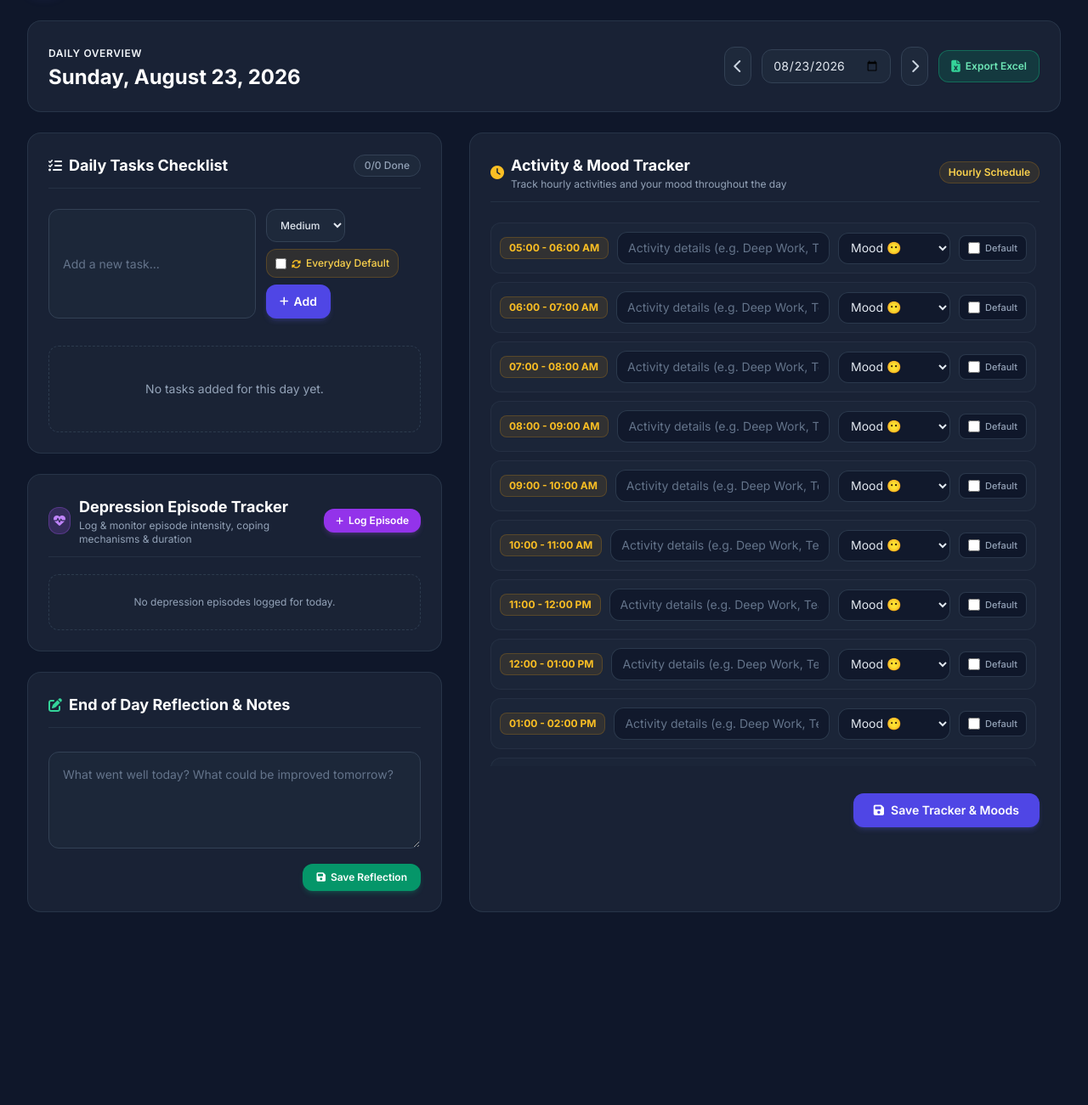
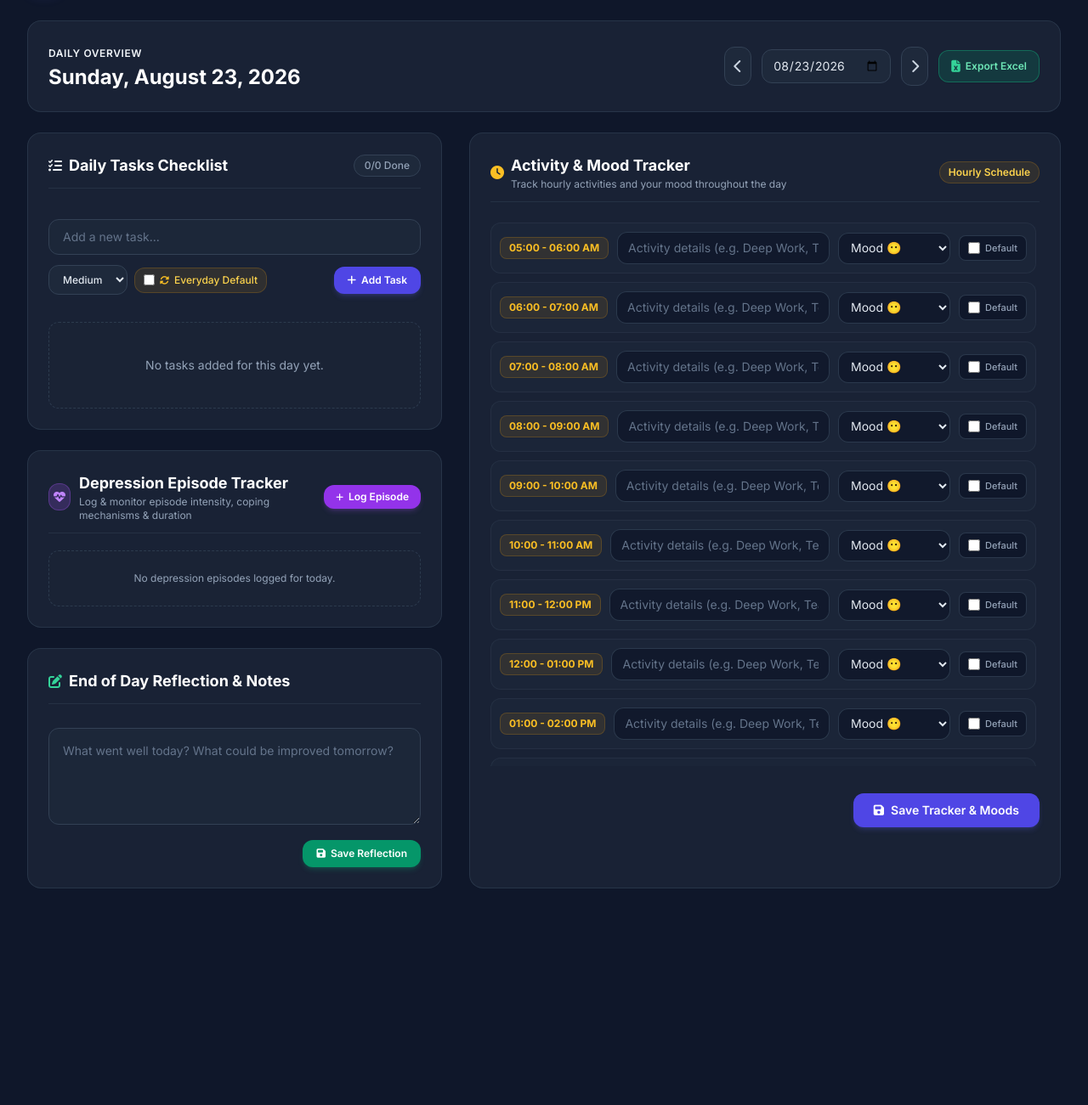
Before and after one commit to nkchoudhary2000/planner_appv1, a Flask app: page /daily in a window 1280 px wide. Shown: the part 65-1366 px from the top of the page at 85% size. Run offline with Flask 3, Linux system fonts and the light colour scheme; the visitor is signed in with stand-in values (Sample User, id 1); data that the repository does not hold is empty; some libraries are stand-ins or nearby versions.

Commit message:
Fix layout overflow on iPad and medium screens for top navigation and Everyday Default button

```diff
--- a/app/templates/base.html
+++ b/app/templates/base.html
@@ -50,7 +50,7 @@
 
                 <!-- Navigation Links (Logged In) -->
                 {% if current_user.is_authenticated %}
-                <div class="hidden md:flex items-center space-x-1 lg:space-x-2">
+                <div class="hidden lg:flex items-center space-x-1 lg:space-x-2">
                     <a href="{{ url_for('planner.dashboard') }}" class="px-3 py-2 rounded-lg text-sm font-medium transition-colors flex items-center space-x-2 {{ 'bg-brand-600 text-white shadow-md shadow-brand-500/20' if request.endpoint == 'planner.dashboard' else 'text-slate-300 hover:bg-slate-700/50 hover:text-white' }}">
                         <i class="fa-solid fa-chart-pie"></i>
                         <span>Dashboard</span>
@@ -166,9 +166,9 @@
             </div>
         </div>
 
-        <!-- Mobile Navigation Subbar (All 5 Tabs) -->
+        <!-- Mobile & Tablet Navigation Subbar (All 5 Tabs) -->
         {% if current_user.is_authenticated %}
-        <div class="md:hidden border-t border-slate-700/50 px-2 py-2 flex items-center justify-between bg-slate-800/95 overflow-x-auto gap-1">
+        <div class="lg:hidden border-t border-slate-700/50 px-2 py-2 flex items-center justify-between bg-slate-800/95 overflow-x-auto gap-1">
             <a href="{{ url_for('planner.dashboard') }}" class="px-2.5 py-1.5 rounded-lg text-xs font-semibold whitespace-nowrap flex items-center space-x-1 transition-colors {{ 'bg-brand-600 text-white shadow-sm' if request.endpoint == 'planner.dashboard' else 'text-slate-300 hover:bg-slate-700/60' }}">
                 <i class="fa-solid fa-chart-pie text-[11px]"></i>
                 <span>Dashboard</span>
--- a/app/templates/planner/daily.html
+++ b/app/templates/planner/daily.html
@@ -54,23 +54,25 @@
                 </div>
 
                 <!-- Add Task Form -->
-                <form action="{{ url_for('planner.daily', date=selected_date.strftime('%Y-%m-%d')) }}" method="POST" class="flex flex-col sm:flex-row gap-3">
+                <form action="{{ url_for('planner.daily', date=selected_date.strftime('%Y-%m-%d')) }}" method="POST" class="space-y-3">
                     <input type="hidden" name="action" value="add_task">
-                    <input type="text" name="task_text" required placeholder="Add a new task..." class="flex-1 bg-slate-800/80 border border-slate-700 rounded-xl px-4 py-2.5 text-sm text-slate-100 placeholder-slate-500 focus:outline-none focus:ring-2 focus:ring-brand-500">
-                    <div class="flex flex-wrap items-center gap-2">
-                        <select name="priority" class="bg-slate-800 border border-slate-700 rounded-xl px-3 py-2.5 text-xs font-medium text-slate-200 focus:outline-none focus:ring-2 focus:ring-brand-500">
+                    <input type="text" name="task_text" required placeholder="Add a new task..." class="w-full bg-slate-800/80 border border-slate-700 rounded-xl px-4 py-2.5 text-sm text-slate-100 placeholder-slate-500 focus:outline-none focus:ring-2 focus:ring-brand-500">
+                    <div class="flex flex-wrap items-center justify-between gap-2">
+                        <div class="flex items-center gap-2 flex-wrap">
+                            <select name="priority" class="bg-slate-800 border border-slate-700 rounded-xl px-3 py-2 text-xs font-medium text-slate-200 focus:outline-none focus:ring-2 focus:ring-brand-500">
                                 <option value="Medium">Medium</option>
                                 <option value="High">High</option>
                                 <option value="Low">Low</option>
                             </select>
-                        <label class="flex items-center space-x-1.5 text-xs text-amber-300 font-medium cursor-pointer bg-amber-500/10 px-2.5 py-2 rounded-xl border border-amber-500/20 hover:bg-amber-500/20 transition-all flex-shrink-0" title="Auto-populate this daily routine task every single day">
+                            <label class="flex items-center space-x-1.5 text-xs text-amber-300 font-medium cursor-pointer bg-amber-500/10 px-2.5 py-1.5 rounded-xl border border-amber-500/20 hover:bg-amber-500/20 transition-all select-none flex-shrink-0" title="Auto-populate this daily routine task every single day">
                                 <input type="checkbox" name="is_default" value="1" class="rounded border-amber-500/50 text-amber-500 focus:ring-amber-500 bg-slate-900">
                                 <i class="fa-solid fa-rotate text-amber-400 text-[11px]"></i>
                                 <span>Everyday Default</span>
                             </label>
-                        <button type="submit" class="bg-brand-600 hover:bg-brand-500 text-white px-4 py-2.5 rounded-xl text-sm font-semibold shadow-md shadow-brand-500/20 transition-all flex items-center space-x-1.5 whitespace-nowrap">
+                        </div>
+                        <button type="submit" class="bg-brand-600 hover:bg-brand-500 text-white px-4 py-2 rounded-xl text-xs font-semibold shadow-md shadow-brand-500/20 transition-all flex items-center space-x-1.5 whitespace-nowrap ml-auto">
                             <i class="fa-solid fa-plus text-xs"></i>
-                            <span>Add</span>
+                            <span>Add Task</span>
                         </button>
                     </div>
                 </form>
```
Lines whose indentation alone changed are shown as unchanged.
